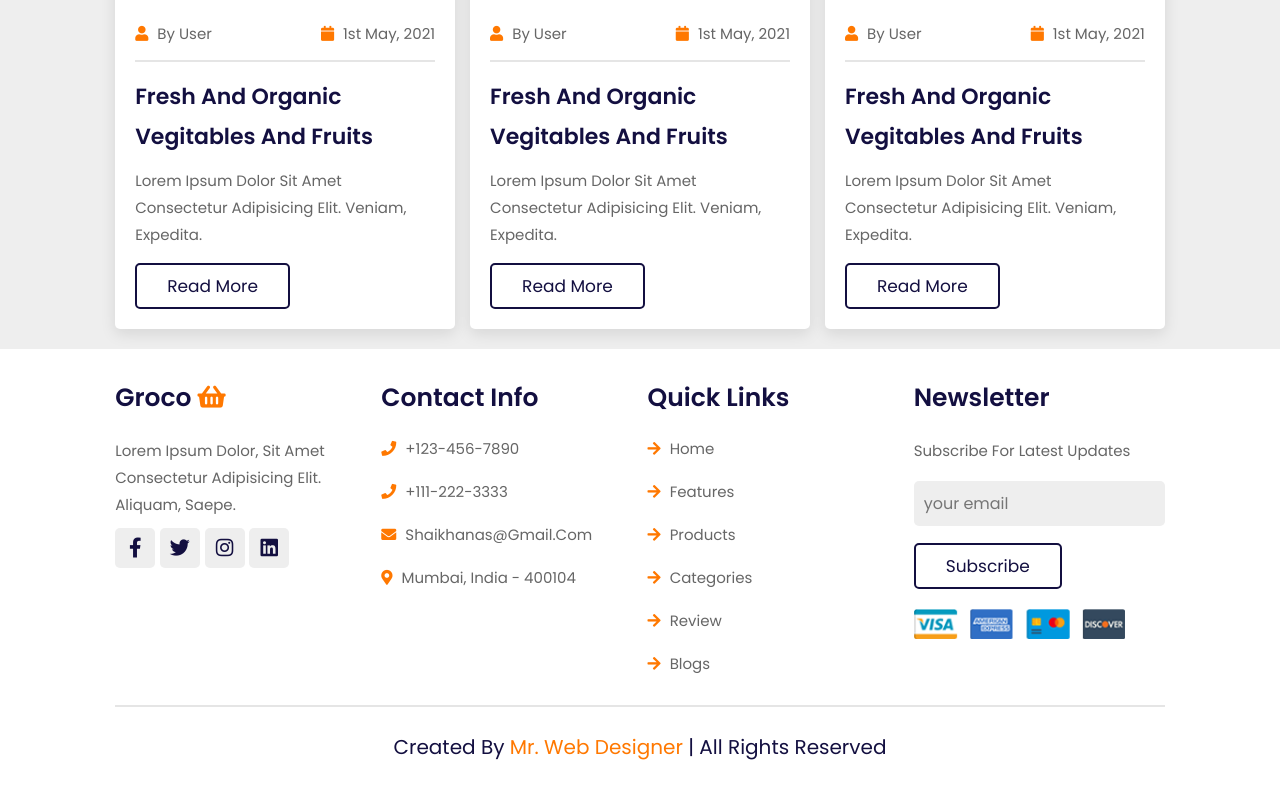
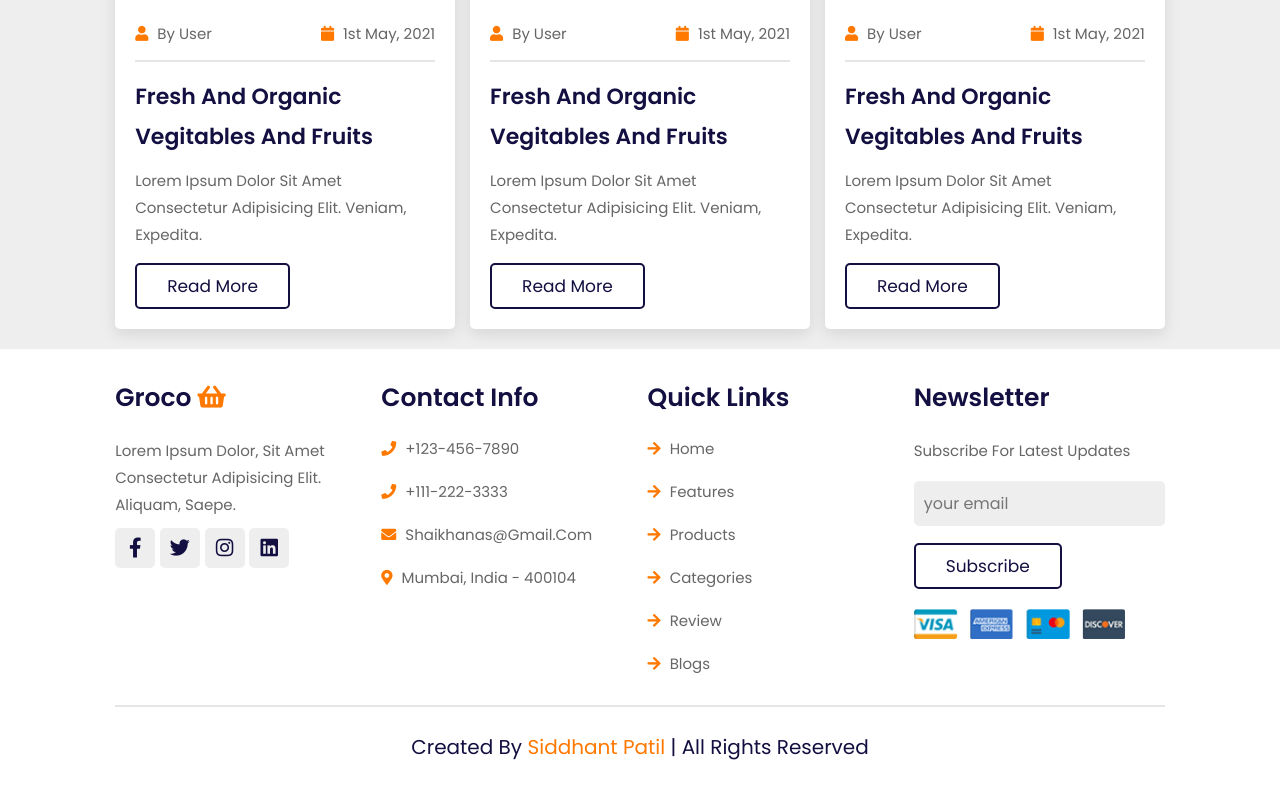
Before and after one commit to Sid500/Ecommerce-website, a plain HTML site: page index.html in a window 1280 px wide. Shown: the part 3920-4712 px from the top of the page. Drawn offline with nearby package versions, Linux system fonts and the light colour scheme.

Commit message:
Update index.html

```diff
--- a/index.html
+++ b/index.html
@@ -488,7 +488,7 @@
 
     </div>
 
-    <div class="credit"> created by <span> mr. web designer </span> | all rights reserved </div>
+    <div class="credit"> created by <span> Siddhant Patil </span> | all rights reserved </div>
 
 </section>
 
```
